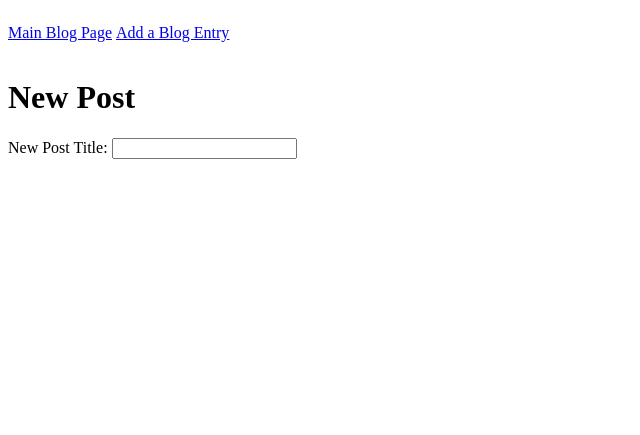
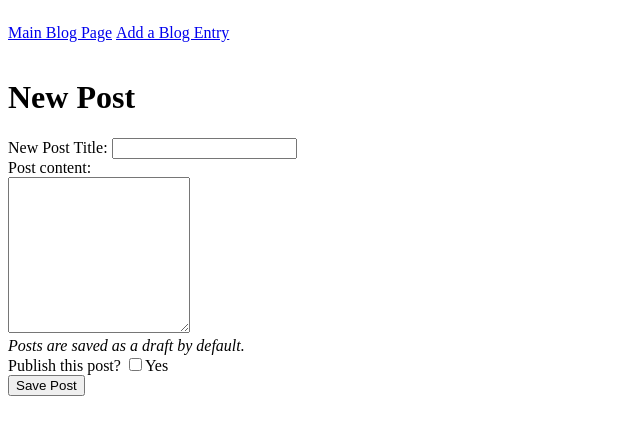
Before and after one commit to JMNofziger/build-a-blog, a Flask app: template templates/new-post.html in a window 1280 px wide. Shown: the top 435 px of the page, without its empty margins (0-640 px from the left). Run offline with Flask 2, Linux system fonts and the light colour scheme; the template is opened without the code that fills it, so the values that code supplies are empty; parts of the project's set-up code (start-up, migrations or seed data) failed here and were passed over.

Commit message:
Corrected route handling, cleaned up base template

```diff
--- a/main.py
+++ b/main.py
@@ -25,11 +25,11 @@ class Post(db.Model):
         self.draft=draft
 
 
-@app.route('/', methods=['POST', 'GET'])
+@app.route('/', methods=['GET'])
 def index():
-    return render_template("base.html", title="JMN BAB Blog")
+    return render_template("blog.html", title="JMN BAB Blog")
 
-@app.route('/newpost', methods=['POST'])
+@app.route('/newpost', methods=['POST', 'GET'])
 def new_post():
     #TODO: After submitting a new post, your app displays the main blog page.
     #TODO: You're able to submit a new post.
--- a/templates/blog.html
+++ b/templates/blog.html
@@ -12,5 +12,6 @@
     </article>
     <hr>
     {% endfor %}
+  {% endif %}
 
 {% endblock %}
--- a/templates/new-post.html
+++ b/templates/new-post.html
@@ -1,11 +1,26 @@
 {% extends "base.html" %}
 
 {% block content %}
+
   <h1>New Post</h1>
-  <form method='post'>
-    <label>New Post Title:
-      <input type='text' name='title'/>
+  <form method='post' id="newpost">
+    <div>
+      <label>New Post Title:
+       <input type='text' name='title'/>
+      </label>
+    </div>
+    <div>
+      <label>Post content:<br>
+      <textarea rows='10' form="newpost" name='body'/></textarea>
     </label>
-
+    </div>
+    <div>
+    <em>Posts are saved as a draft by default.</em><br>
+    <label>Publish this post?
+      <input type='checkbox' id='draft' name='draft' value=False />Yes
+    </label>
+    </div>
+    <input type='submit' value='Save Post'/>
+  </form>
 
 {% endblock %}
```
